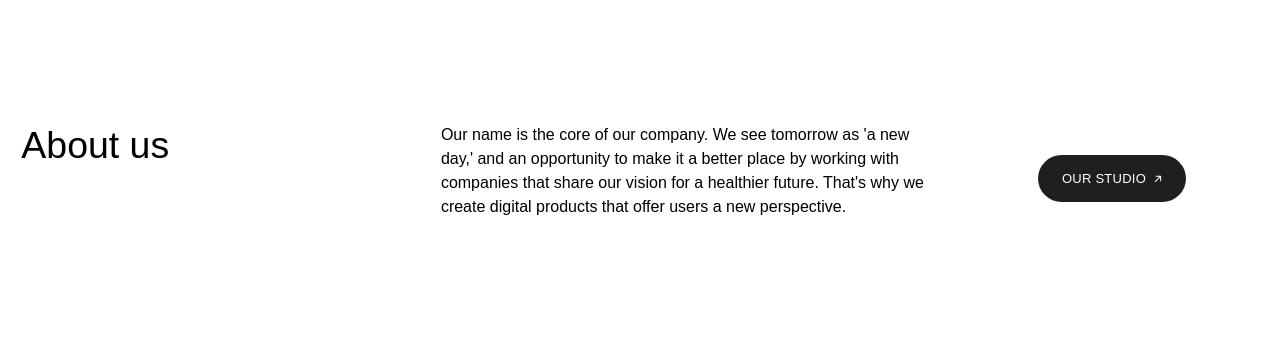
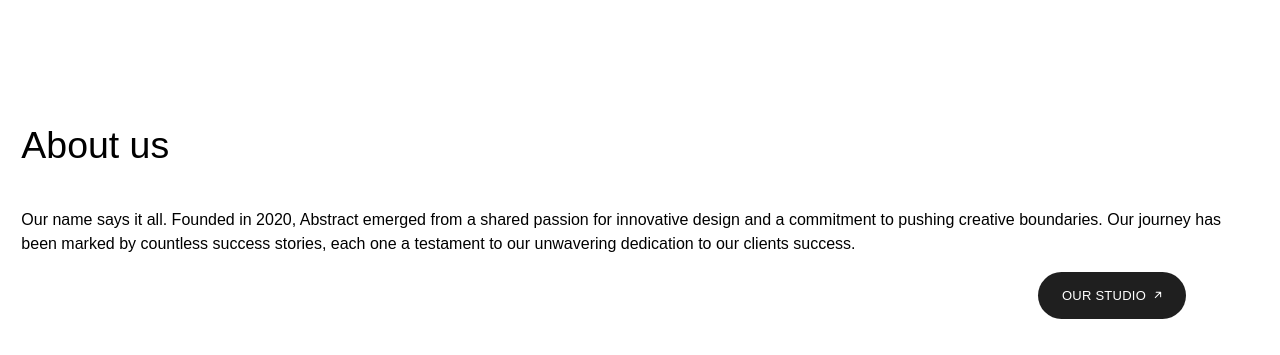
Before and after one commit to knlrvr/abstract-creative, a website built with Vite: page index.html in a window 1280 px wide. Shown: the part 1420-1775 px from the top of the page. Built offline with nearby package versions, Linux system fonts and the light colour scheme; files whose address does not match are found by name.

Commit message:
style; copy

```diff
--- a/index.html
+++ b/index.html
@@ -67,12 +67,12 @@
     <section class="section section--medium--margin">
       <div class="container">
         <div class="text-columns">
-          <h2 class="col-1--span-4">About us</h2>
-          <p class="col-5--span-5">
-            Our name is the core of our company. We see tomorrow as 'a new day,'
-            and an opportunity to make it a better place by working with
-            companies that share our vision for a healthier future. That's why
-            we create digital products that offer users a new perspective.
+          <h2 class="col-1--span-5">About us</h2>
+          <p class="col-1--span-12">
+            Our name says it all. Founded in 2020, Abstract emerged from a shared passion for innovative
+            design and a commitment to pushing creative boundaries. Our journey has been marked
+            by countless success stories, each one a testament to our unwavering dedication
+            to our clients success.
           </p>
 
           <a href="/" class="button button--dark col-10--span-3">
@@ -248,8 +248,7 @@
               <a href="">Privacy</a>
               <a href="">Cookies</a>
             </div>
-            <p class="col-6--span-3">Anywhere, USA</p>
-            <a href="" class="col-9--span-3">hello@abstract.com</a>
+            <a href="" class="col-6--span-3">hello@abstract.com</a>
           </div>
         </div>
       </div>
```
